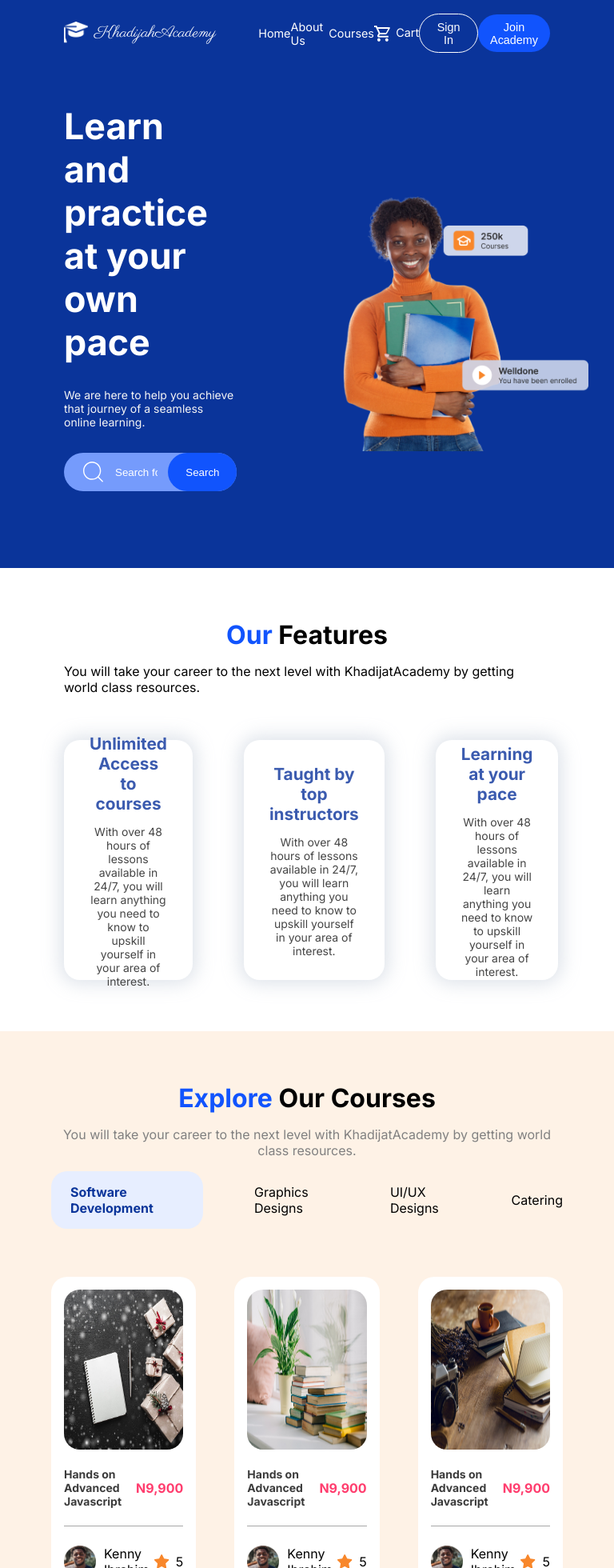
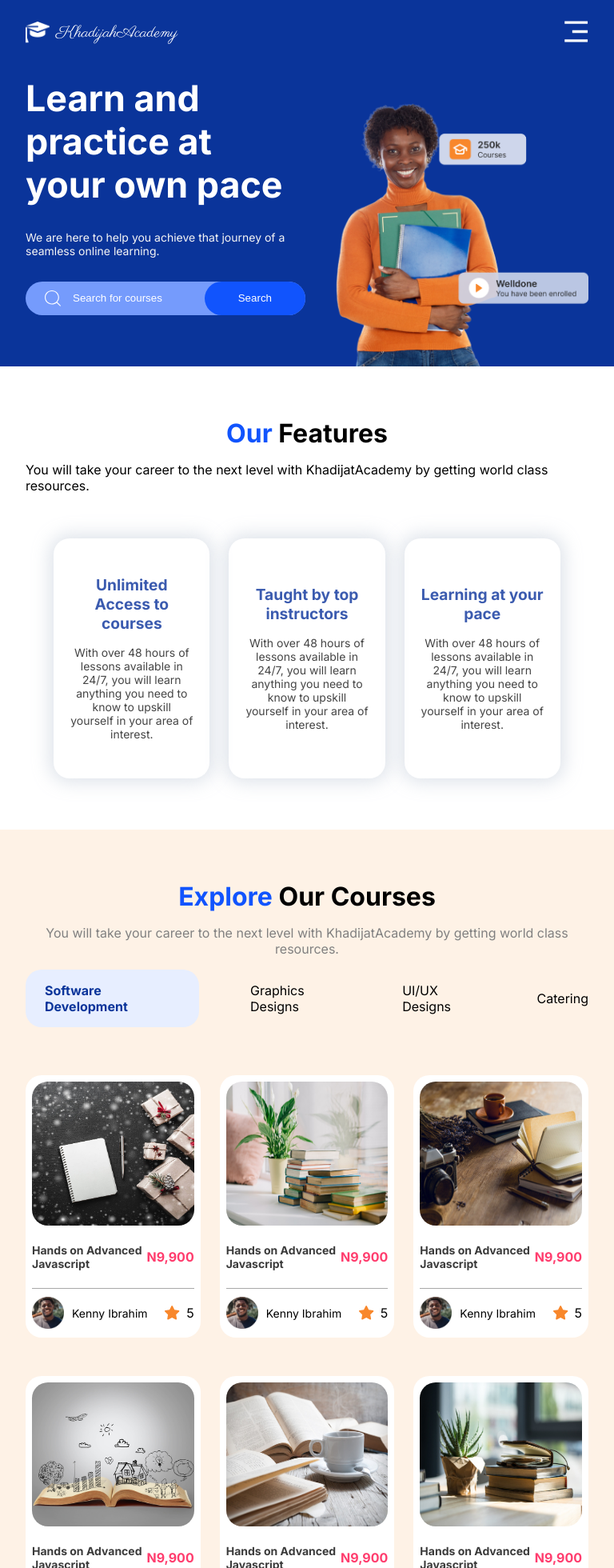
Before and after one commit to tersoo-ahire/KhadijahAcademy, a React (Vite) app in the folder project/: page / in a window 768 px wide. Shown: the top 1960 px of the page at 80% size. Built offline with nearby package versions, Linux system fonts and the light colour scheme.

Commit message:
adeed style for large tablet

```diff
--- a/project/src/styles_desktop/App.css
+++ b/project/src/styles_desktop/App.css
@@ -33,7 +33,7 @@ nav {
 .nav-left {
   display: flex;
   flex-direction: row;
-  width: 40%;
+  width: 35%;
   align-items: center;
   gap: 0.5rem;
 }
@@ -52,10 +52,9 @@ nav {
 .nav-right {
   display: flex;
   flex-direction: row;
-  width: 60%;
+  width: 65%;
   align-items: center;
   justify-content: space-evenly;
-
 }
 
 .nav-right > a {
@@ -1075,3 +1074,161 @@ footer > h3 {
     border: none;
   }
 }
+
+@media (min-width: 701px) and (max-width: 1000px) {
+  nav {
+    padding: 0.5em 2em;
+    position: fixed;
+    top: 0;
+    left: 0;
+    right: 0;
+    z-index: 100;
+    align-items: center;
+  }
+
+  .nav-right {
+    display: none;
+  }
+
+  .nav-right.open {
+    display: flex;
+    flex-direction: column;
+    position: absolute;
+    top: 100%;
+    left: 0;
+    width: 100%;
+    background-color: rgb(82, 109, 188);
+    padding: 1em;
+  }
+
+  .nav-right.open a {
+    color: white;
+    text-decoration: none;
+    font-size: 1rem;
+    margin-bottom: 1em;
+  }
+
+  .nav-open .hamburger {
+    position: fixed;
+    top: 0.5em;
+    right: 0.5em;
+    z-index: 1;
+  }
+
+  .hamburger {
+    display: block;
+    margin-left: auto;
+  }
+
+  .hero {
+    padding: 4em 2em 0em 2em;
+  }
+
+  .hero-left {
+    width: 50%;
+    padding-bottom: 4em;
+  }
+
+  .hero-right {
+    width: 50%;
+    justify-content: none;
+  }
+
+  .hero-right > img {
+    width: 90%;
+    margin-top: auto;
+  }
+
+  .search-container {
+    width: 350px;
+  }
+
+  .search-container > img {
+    width: 20px;
+    margin-right: 15px;
+  }
+
+  .search-container > input {
+    width: 60%;
+    padding: 1em 0em;
+  }
+
+  #search-button {
+    width: 150px;
+    padding: 1em 0em;
+    height: auto;
+  }
+
+  .section-1 {
+    padding: 4em 2em;
+  }
+
+  .section-1-card-container {
+    width: 90%;
+    gap: 1.5rem;
+  }
+
+  .features-card {
+    padding: 2em 1.25em;
+    width: 33.333%;
+    gap: 1em;
+  }
+
+  .features-card-h3 {
+    font-size: 1.2rem;
+  }
+
+  .features-card-p {
+    margin: 0;
+  }
+
+  .section-2 {
+    padding: 4em 2em;
+  }
+
+  .courses-container-sub {
+    gap: 1.5rem;
+  }
+
+  .course {
+    padding: 0.5em;
+  }
+
+  .course > img {
+    height: 180px;
+  }
+
+  .tutor-left > p {
+    font-size: 0.875rem;
+  }
+
+  .section-3 {
+    padding:  5em 2em;
+  }
+
+  .section-4 {
+    padding: 1em 2em;
+  }
+
+  .section-4-sub {
+    width: 90%;
+  }
+
+  .section-4-sub-left {
+    padding: 1em;
+    width: 50%;
+  }
+
+  .section-4-sub-right {
+    width: 50%;
+  }
+
+  .section-4-sub-right > img {
+    width: 75%;
+  }
+
+  footer {
+    padding: 3em 2em 1em 2em;
+  }
+
+}
```
